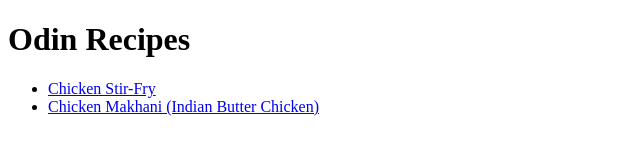
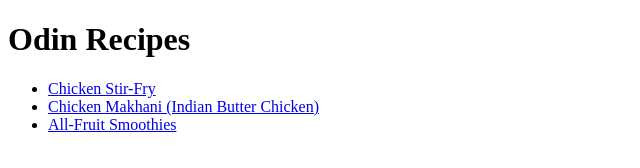
Before and after one commit to Ray952/odin-recipes, a plain HTML site: page index.html in a window 1280 px wide. Shown: the whole page, without its empty margins (0-640 px from the left). Drawn offline with Linux system fonts and the light colour scheme.

Commit message:
add link to new recipe page

```diff
--- a/index.html
+++ b/index.html
@@ -10,6 +10,7 @@
     <ul>
         <li><a href="recipes/chicken-stir-fry.html">Chicken Stir-Fry</a></li>
         <li><a href="recipes/chicken-makhani.html">Chicken Makhani (Indian Butter Chicken)</a></li>
+        <li><a href="recipes/all-fruit-smoothies.html">All-Fruit Smoothies</a></li>
     </ul>
 </body>
 </html>
```
